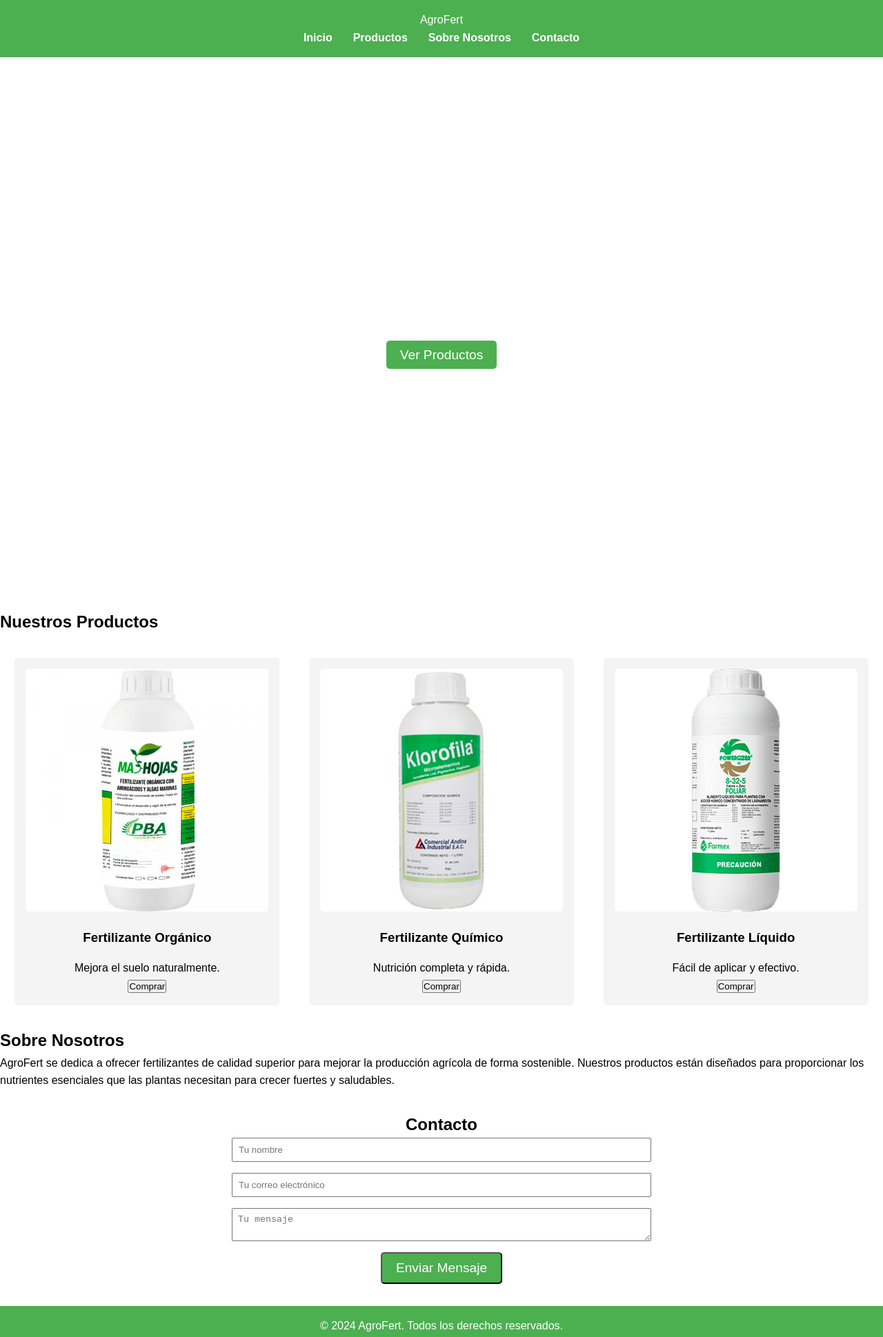
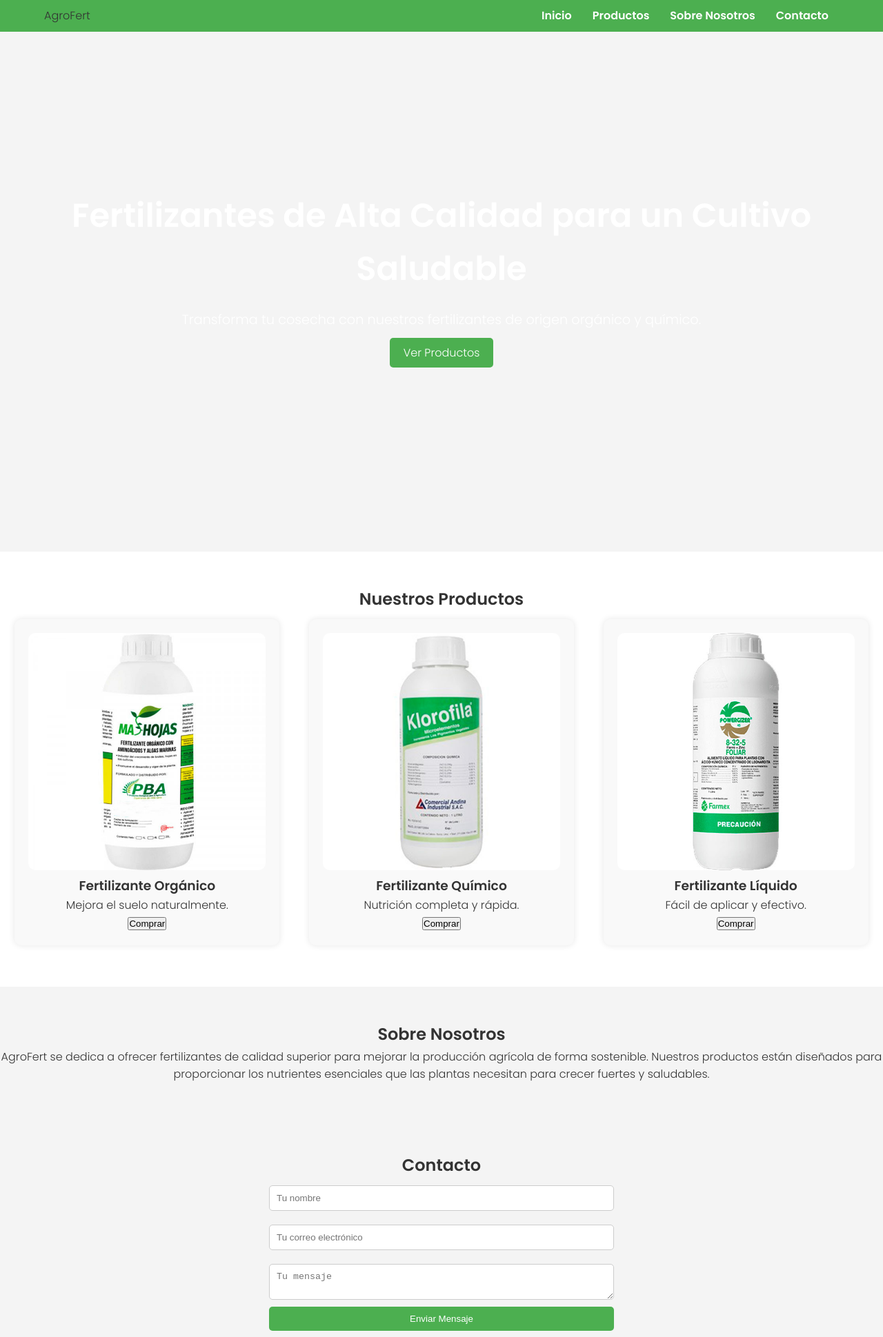
Before and after one commit to danFerLM/JuntosporLesly, a plain HTML site: page index.html in a window 1280 px wide. Shown: the top 1939 px of the page at 69% size. Drawn offline with Linux system fonts and the light colour scheme.

Commit message:
Update styles.css

```diff
--- a/styles.css
+++ b/styles.css
@@ -1,3 +1,4 @@
+/* Global Styles */
 * {
     margin: 0;
     padding: 0;
@@ -5,21 +6,32 @@
 }
 
 body {
-    font-family: Arial, sans-serif;
+    font-family: 'Poppins', sans-serif;
     line-height: 1.6;
+    background-color: #f4f4f4;
+    color: #333;
 }
 
 header {
     background-color: #4CAF50;
-    color: white;
-    padding: 1rem 0;
-    text-align: center;
+    padding: 10px 0;
+    position: fixed;
+    width: 100%;
+    top: 0;
+    z-index: 100;
+}
+
+nav {
+    display: flex;
+    justify-content: space-between;
+    align-items: center;
+    width: 90%;
+    margin: auto;
 }
 
 nav ul {
     list-style: none;
     display: flex;
-    justify-content: center;
 }
 
 nav ul li {
@@ -27,120 +39,111 @@
 }
 
 nav ul li a {
-    color: white;
+    color: #fff;
     text-decoration: none;
-    font-weight: bold;
+    font-weight: 600;
 }
 
 .hero {
     background: url('farm.jpg') no-repeat center center/cover;
-    color: white;
     height: 100vh;
     display: flex;
-    flex-direction: column;
     justify-content: center;
     align-items: center;
     text-align: center;
 }
 
-.hero h2 {
+.hero h1 {
     font-size: 3rem;
-    margin-bottom: 1rem;
+    color: #fff;
+}
+
+.hero p {
+    font-size: 1.2rem;
+    color: #fff;
+    margin: 20px 0;
 }
 
 .btn {
+    padding: 10px 20px;
     background-color: #4CAF50;
     color: white;
-    padding: 10px 20px;
     text-decoration: none;
-    font-size: 1.2rem;
     border-radius: 5px;
-    transition: background-color 0.3s;
+    transition: background-color 0.3s ease;
 }
 
 .btn:hover {
     background-color: #45a049;
 }
 
+.productos-section {
+    padding: 50px 0;
+    background-color: #fff;
+    text-align: center;
+}
+
 .productos-container {
     display: flex;
     justify-content: space-around;
-    margin: 2rem 0;
+    flex-wrap: wrap;
 }
 
 .producto {
-    background-color: #f4f4f4;
-    padding: 1rem;
-    text-align: center;
-    border-radius: 5px;
+    background-color: #f9f9f9;
+    border-radius: 10px;
+    padding: 20px;
+    margin: 10px;
     width: 30%;
+    box-shadow: 0 0 10px rgba(0,0,0,0.1);
+    transition: transform 0.3s ease;
 }
 
 .producto img {
-    width: 100%;
-    height: auto;
+    max-width: 100%;
+    border-radius: 10px;
+}
+
+.producto:hover {
+    transform: translateY(-10px);
+}
+
+.about-section, .contact-section {
+    padding: 50px 0;
+    background-color: #f4f4f4;
+    text-align: center;
+}
+
+form {
+    display: flex;
+    flex-direction: column;
+    max-width: 500px;
+    margin: 0 auto;
+}
+
+form input, form textarea {
+    padding: 10px;
+    margin: 10px 0;
+    border: 1px solid #ccc;
     border-radius: 5px;
 }
 
-.producto h3 {
-    margin: 1rem 0;
-}
-
-.btn-comprar {
+form button {
+    padding: 10px;
     background-color: #4CAF50;
     color: white;
-    padding: 10px;
     border: none;
     border-radius: 5px;
     cursor: pointer;
 }
 
-.btn-comprar:hover {
-    background-color: #45a049;
-}
-
-#sobre-nosotros {
-    padding: 2rem;
-    background-color: #f9f9f9;
-    text-align: center;
-}
-
-#contacto {
-    padding: 2rem;
-    text-align: center;
-}
-
-#contacto form {
-    display: flex;
-    flex-direction: column;
-    align-items: center;
-}
-
-#contacto label, #contacto input, #contacto textarea {
-    margin-bottom: 1rem;
-}
-
-#contacto input, #contacto textarea {
-    width: 50%;
-    padding: 0.5rem;
-}
-
-.btn-enviar {
-    background-color: #4CAF50;
-    color: white;
-    padding: 10px;
-    border: none;
-    border-radius: 5px;
-    cursor: pointer;
-}
-
-.btn-enviar:hover {
+form button:hover {
     background-color: #45a049;
 }
 
 footer {
-    background-color: #4CAF50;
+    background-color: #333;
     color: white;
     text-align: center;
-    padding: 1rem 0;
+    padding: 20px 0;
 }
```
